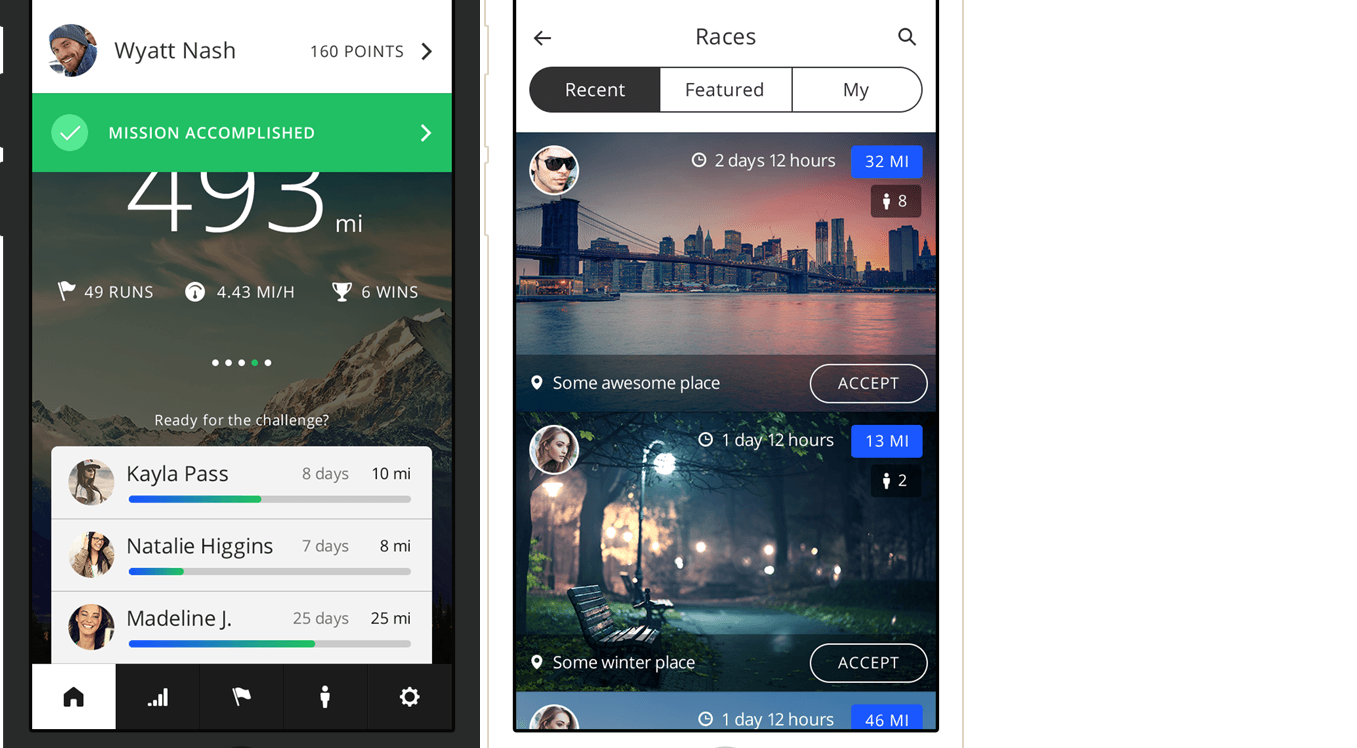
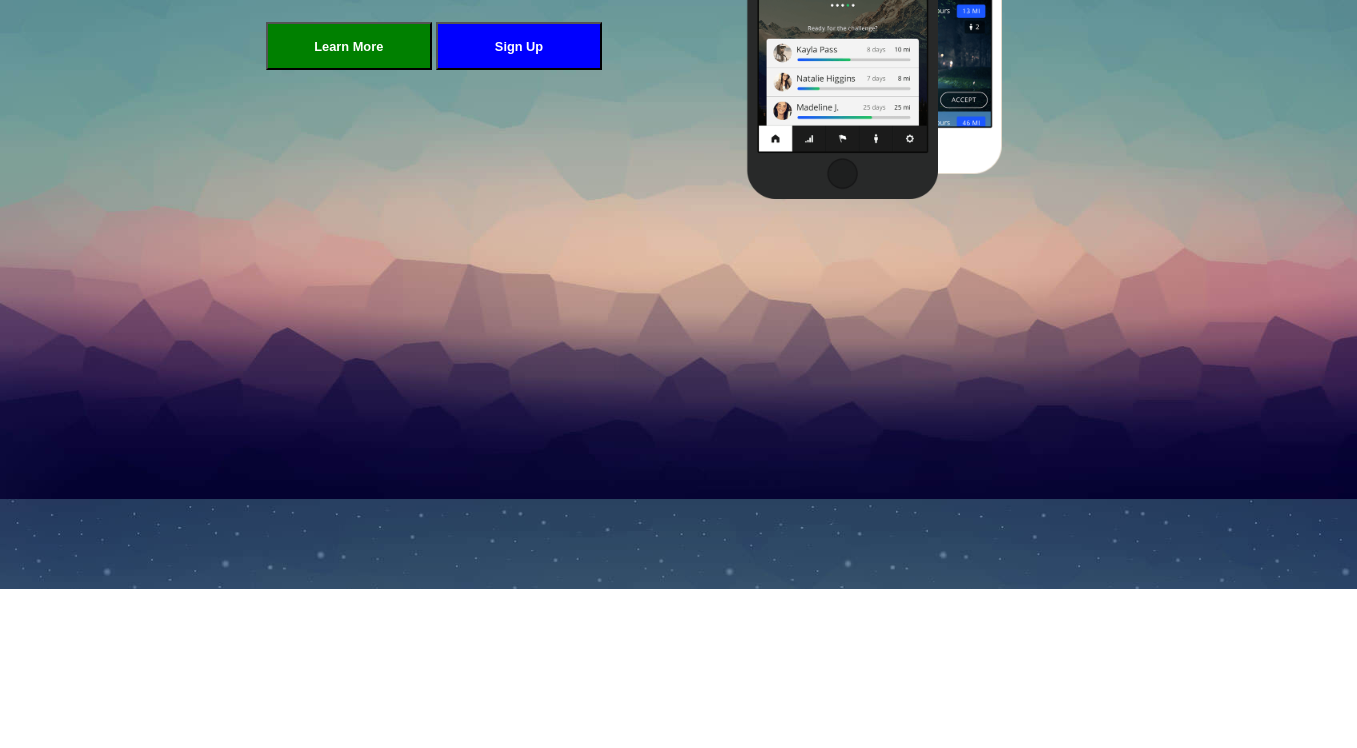
Before and after one commit to Leotrimbehrami/Phone-web, a plain HTML site: page index.html in a window 1280 px wide. Shown: the part 365-1113 px from the top of the page, 1357 px wide, since content can reach past the window. After the commit the page ends 954 px from the top, so only its background shows below. Drawn offline with Linux system fonts and the light colour scheme.

Commit message:
html mit css gestaltet

```diff
--- a/css/style.css
+++ b/css/style.css
@@ -5,12 +5,12 @@
 }
 
 body {
-    width: 100%;
-    height: 100%;
-    background-image: url(images/1.jpg);
+    width: 100vw;
+    /* height: 0vh; */
+    background-image: url(../images/1.jpg);
     background-size: cover;
 }
-
+/* header */
 header a img {
     width: 9vw;
 }
@@ -26,7 +26,7 @@ header {
 }
 
 header ul {
-    list-style: none;
+    list-style-type: none;
     text-transform: uppercase;
 }
 
@@ -37,4 +37,67 @@ nav ul {
 
 nav ul li {
     margin-right: 1.5vw;
+
 }
+
+/* main und div */
+main {
+    display: flex;
+    justify-content: space-around;
+    height: 90vh;
+    width: 100vw;
+    margin: 0vw 6vw;
+}
+#text {
+    width: 35vw;
+    font-size: 1.2vw;
+    color: white;
+    position: relative;
+    left: 11vw;
+    top: 7vw;
+}
+h2 {
+    font-size: 2.5vw;
+}
+
+/* buttons */
+.grün {
+    background-color: green;
+    color: white;
+    padding: 0.7vw;
+    font-weight: bold;
+    margin-top: 2vw;
+    width: 13vw;
+    height: 6vh;
+    font-size: 1vw;
+}
+
+.blau{
+    background-color: blue;
+    color: white;
+    padding: 0.7vw;
+    /* margin-top: 2vw; */
+    font-weight: bold;
+    width: 13vw;
+    height: 6vh;
+    font-size: 1vw;
+}
+
+/* handy images */
+.img-handy img {
+    width: 15vw;
+}
+.img-handy {
+    width: 50vw;
+    position: relative;
+    right: 4vw;
+}
+.phone-black {
+    position: relative;
+    top: 2vw;
+    left: 10vw;
+    z-index: 1;
+}
+.phone-white {
+    position: absolute;
+}
```
Also changed, not shown: images/task.png (renamed from images/task_001_homepage.png).
